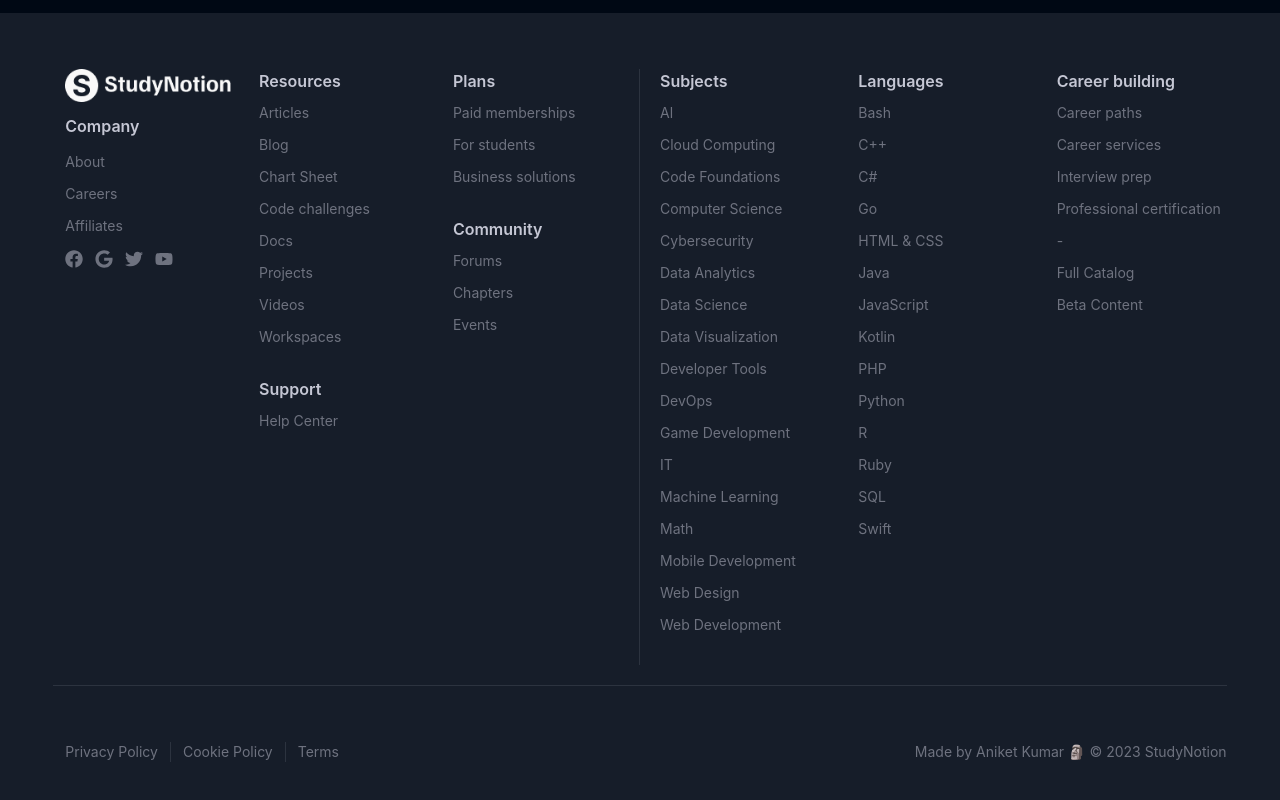
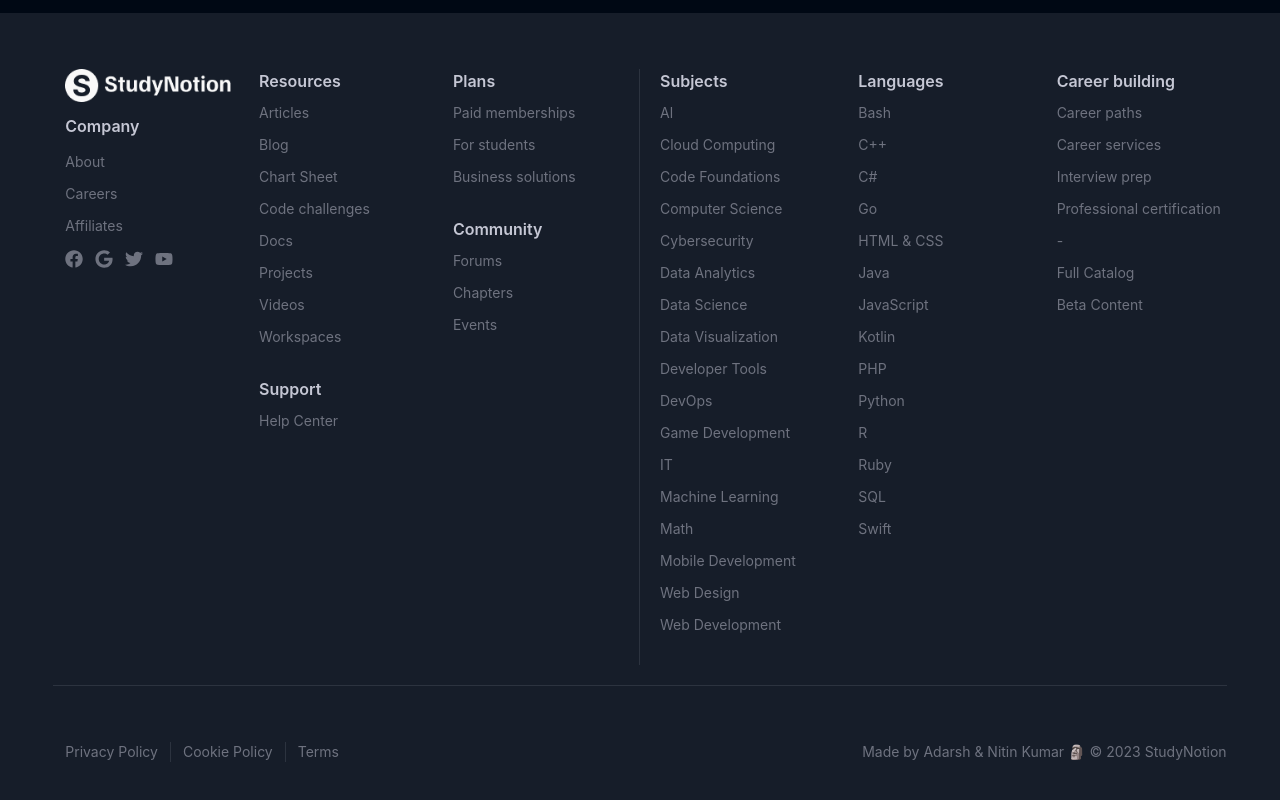
Before and after one commit to aniket-24/Study-Notion, a React (Create React App) app: page /about in a window 1280 px wide. Shown: the part 3783-4583 px from the top of the page. Built offline with nearby package versions, Linux system fonts and the light colour scheme; no server answers.

Commit message:
update footer for adarsh

```diff
--- a/src/Components/common/Footer.jsx
+++ b/src/Components/common/Footer.jsx
@@ -173,7 +173,7 @@
           </div>
 
           <div className="text-center">
-            Made by Aniket Kumar 🗿 © 2023 StudyNotion
+            Made by Adarsh & Nitin Kumar 🗿 © 2023 StudyNotion
           </div>
         </div>
       </div>
```
